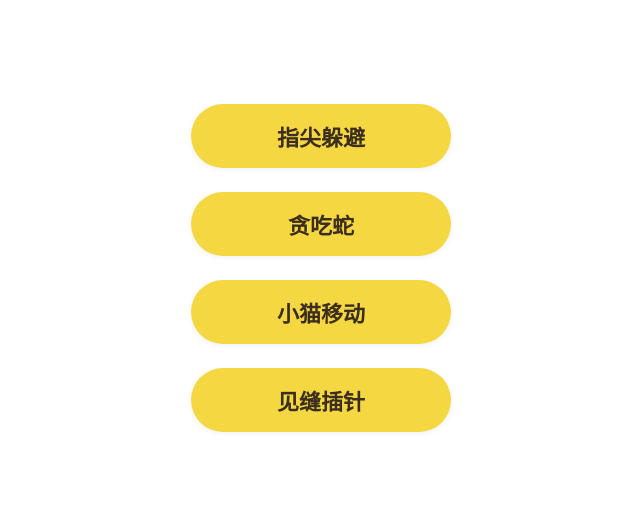
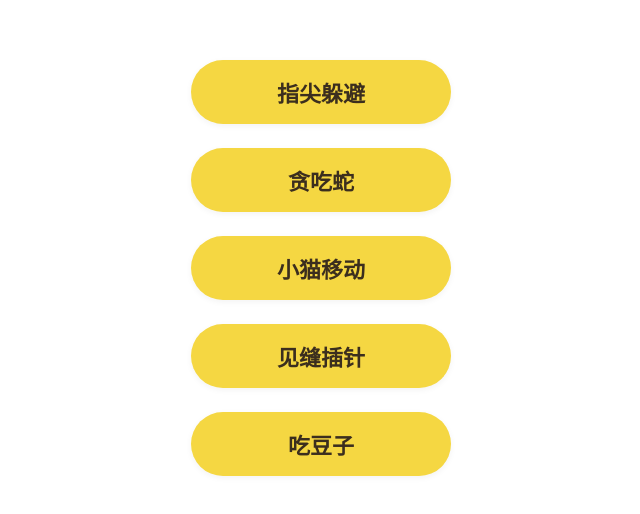
Before and after one commit to tyy485/games, a plain HTML site: page index.html in a window 1280 px wide. Shown: the part 132-646 px from the top of the page, without its empty margins (319-959 px from the left). Drawn offline with Linux system fonts and the light colour scheme.

Commit message:
新增吃豆子

```diff
--- a/index.html
+++ b/index.html
@@ -68,6 +68,8 @@
     <button class="btn" onclick="location.href='https://tyy485.github.io/catmove/'">小猫移动</button>
     <!-- 见缝插针 -->
     <button class="btn" onclick="location.href='https://tyy485.github.io/jfcz/'">见缝插针</button>
+    <!-- 吃豆子 -->
+    <button class="btn" onclick="location.href='https://tyy485.github.io/cdz/'">吃豆子</button>
 </div>
 </body>
 </html>
```
